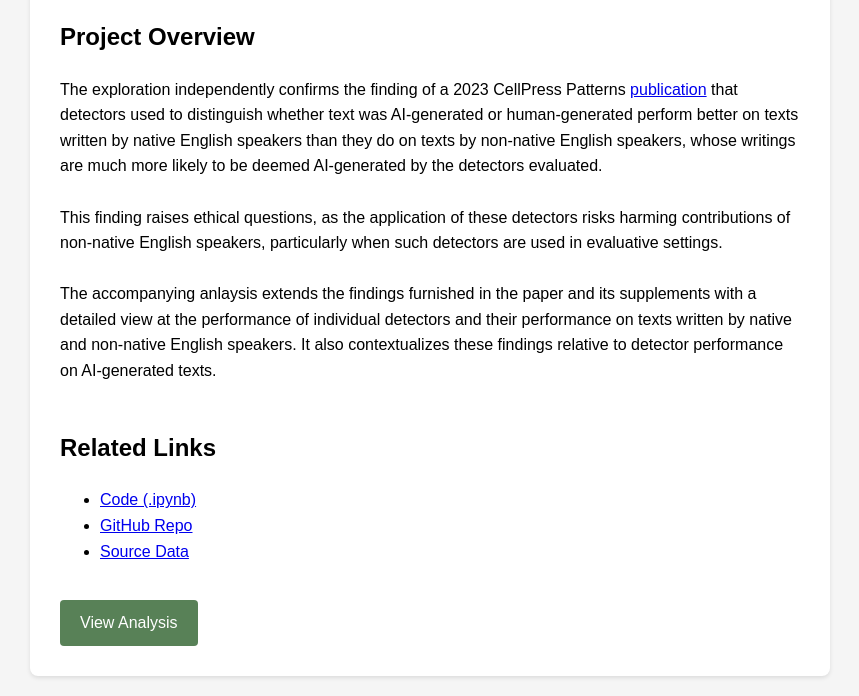
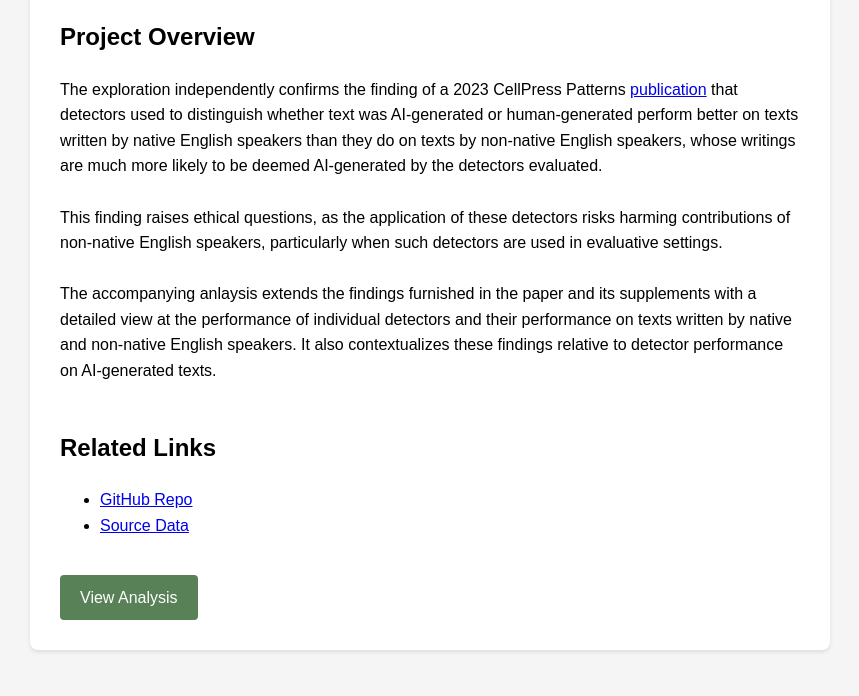
Before and after one commit to vbashyakarla/gpt-detector, a plain HTML site: page docs/index.html in a window 1280 px wide. Shown: the part 189-885 px from the top of the page, without its empty margins (210-1069 px from the left). After the commit the page ends 859 px from the top, so only its background shows below. Drawn offline with Linux system fonts and the light colour scheme.

Commit message:
updating index.html links

```diff
--- a/docs/index.html
+++ b/docs/index.html
@@ -68,12 +68,11 @@
 
         <h2>Related Links</h2>
         <ul>
-            <li><a href="https://github.com/vbashyakarla/gpt-detector/blob/main/git-detector-bias.ipynb">Code (.ipynb)</a></li>
             <li><a href="https://github.com/vbashyakarla/gpt-detector">GitHub Repo</a></li>
             <li><a href="https://github.com/vbashyakarla/gpt-detector/tree/main/data">Source Data</a></li>
 
         </ul>
-        <a href="https://vbashyakarla.github.io/gpt-detector/git-detector-bias.html" class="link-button">View Analysis</a>
+        <a href="https://github.com/vbashyakarla/gpt-detector/blob/main/git-detector-bias.ipynb" class="link-button">View Analysis</a>
     </div>
 </body>
 </html>
```
